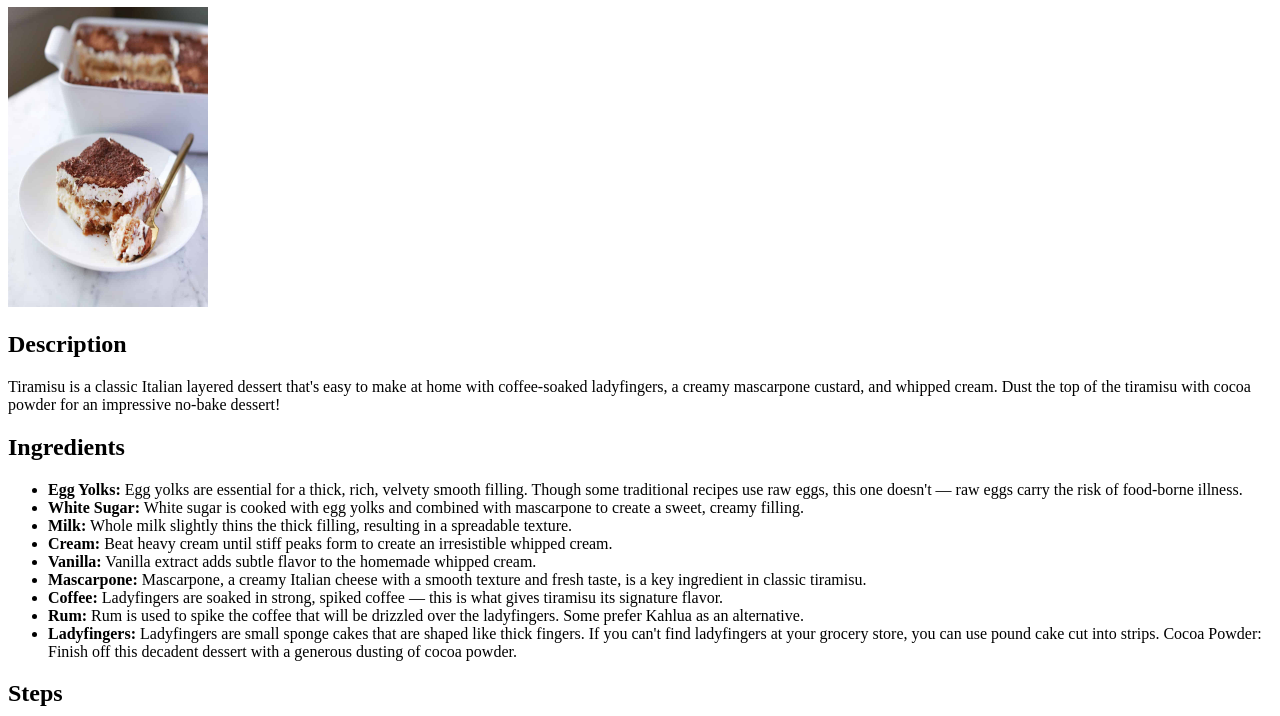
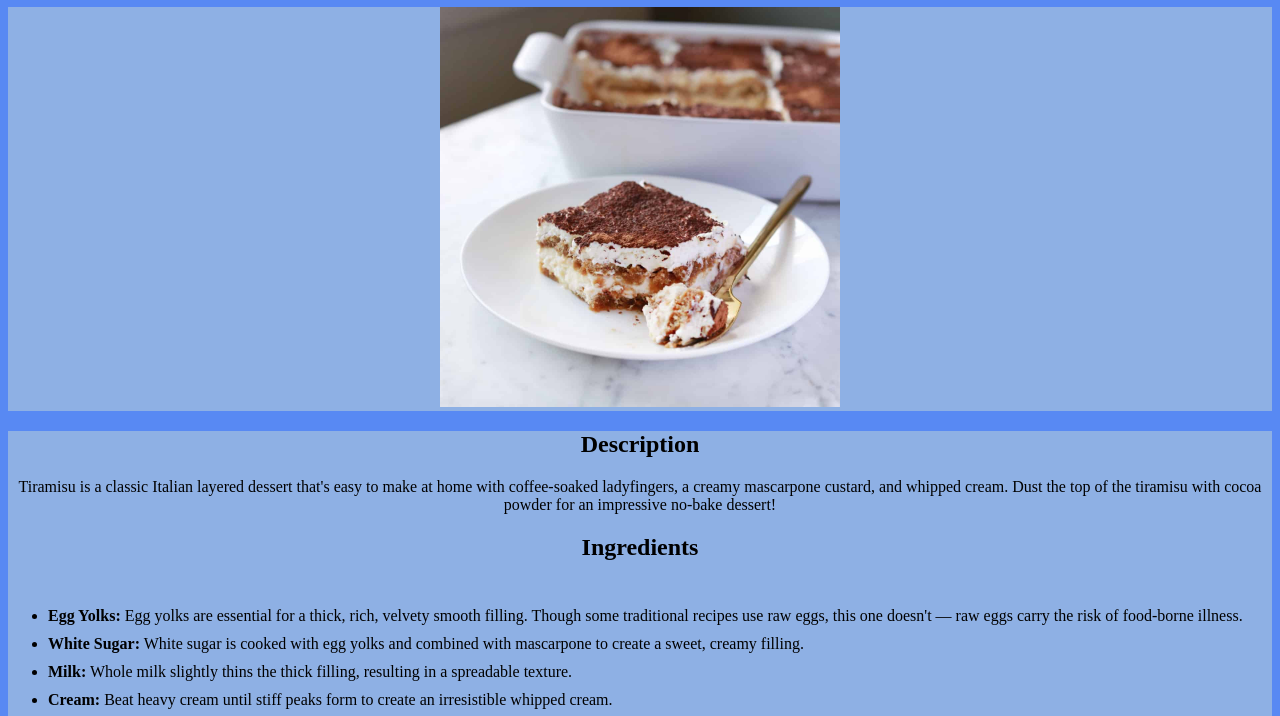
Before and after one commit to wwoah/odin-recipes, a plain HTML site: page recipes/tiramisu.html in a window 1280 px wide. Shown: the part 73-789 px from the top of the page. Drawn offline with Linux system fonts and the light colour scheme.

Commit message:
Created general styling for each page.

```diff
--- a/recipes/tiramisu.html
+++ b/recipes/tiramisu.html
@@ -3,13 +3,17 @@
   <head>
     <meta charset="UTF-8">
     <title>Tiramisu Recipe</title>
+    <link rel="stylesheet" href="../style.css">
   </head>
 
   <body>
+    <h1>Tiramisu</h1>
 
-	<h1>Tiramisu</h1>
- 	<img src="../images/tiramisu.jpg" alt="Tiramisu" width="200" height="300">
+  <div class = "right-side">
+    <img src="../images/tiramisu.jpg" alt="Tiramisu" width="400" height="400">
+  </div>
 
+  <div class = "left-side">
     <h2>Description</h2>
     <p> Tiramisu is a classic Italian layered dessert that's easy to make at home with coffee-soaked ladyfingers, a creamy mascarpone custard, and whipped cream. Dust the top of the tiramisu with cocoa powder for an impressive no-bake dessert! </p>
 
@@ -36,5 +40,6 @@
       <li>    Soak the Ladyfingers: Combine coffee and rum in a small bowl. Pour mixture over ladyfingers that have been split in half lengthwise.</li>
       <li>    Assemble the Tiramisu: Line the bottom of a baking dish with soaked ladyfingers. Spread half of the mascarpone mixture over the ladyfingers, then half of the whipped cream over that. Repeat in the same order. Dust with cocoa powder.</li>
     </ol>
+  </div>
   </body>
 </html>
--- /dev/null
+++ b/style.css
@@ -0,0 +1,22 @@
+body{
+    background-color:rgb(88, 137, 243);
+
+
+}
+.right-side, .left-side, .index {
+    background-color: rgb(142, 176, 228);
+    border-color: rgb(13, 18, 77);
+    text-align: center;
+}
+
+
+ul,
+ol {
+    color: black;
+    display: inline-block;
+    text-align: left;
+}
+
+ul li, ol li {
+    margin-top:10px;
+}
```
Also changed, not shown: index.html (+13 -7 lines), recipes/affogato.html (+5 -0 lines), recipes/bananaPancakes.html (+5 -1 lines). Lines whose indentation alone changed are shown as unchanged.
